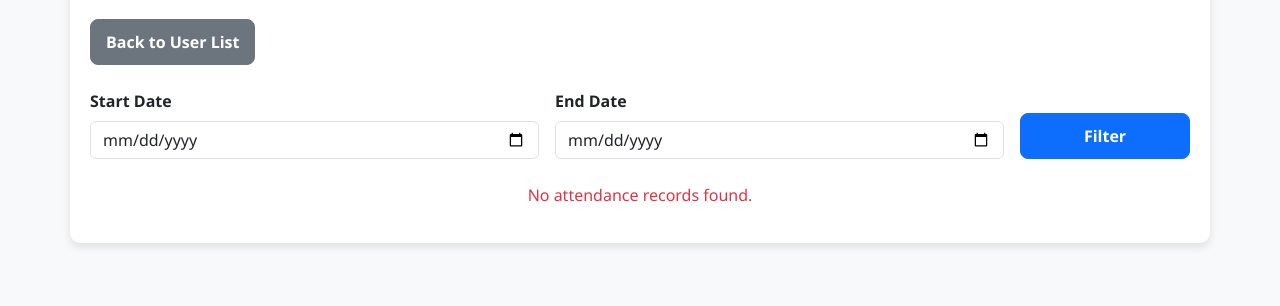
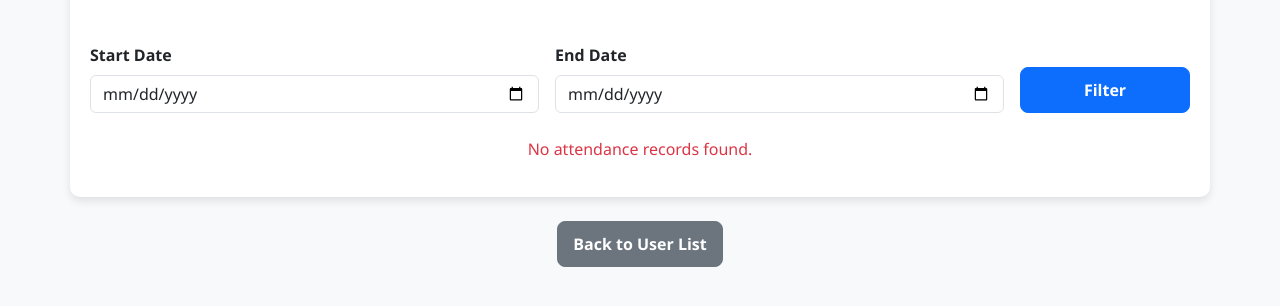
Before and after one commit to Tanishq200326/Face-Recognition-Based-Attendance-System, a Flask app: template templates/user_attendance.html in a window 1280 px wide. Shown: the part 95-401 px from the top of the page. Run offline with Flask 3, Linux system fonts and the light colour scheme; the template is opened without the code that fills it, so the values that code supplies are empty; the visitor is signed in with stand-in values (Sample User, id 1); some libraries are stand-ins or nearby versions.

Commit message:
Description of changes

```diff
--- a/templates/user_attendance.html
+++ b/templates/user_attendance.html
@@ -82,12 +82,8 @@
         <!-- Header -->
         <h1 class="text-center">Attendance for {{ user.name }} ({{ user.roll_number }})</h1>
 
-        <!-- Navigation Buttons -->
-        <div class="d-flex justify-content-between mb-4">
-            {% if session['logged_in'] == 'admin' %}
-            <a href="{{ url_for('listusers') }}" class="btn btn-secondary">Back to User List</a>
-            {% endif %}
-
+        <!-- Student Logout -->
+        <div class="d-flex justify-content-end mb-4">
             {% if session['logged_in'] == 'student' %}
             <a href="{{ url_for('student_logout') }}" class="btn btn-danger">Logout</a>
             {% endif %}
@@ -137,6 +133,13 @@
         <p class="text-danger text-center">No attendance records found.</p>
         {% endif %}
     </div>
+    <br>
+    <!-- Navigation Buttons -->
+    <div class="d-flex justify-content-center mb-4">
+        {% if session['logged_in'] == 'admin' %}
+        <a href="{{ url_for('listusers') }}" class="btn btn-secondary">Back to User List</a>
+        {% endif %}
+    </div>
 </body>
 
 </html>
```
Also changed, not shown: 1 other file.
